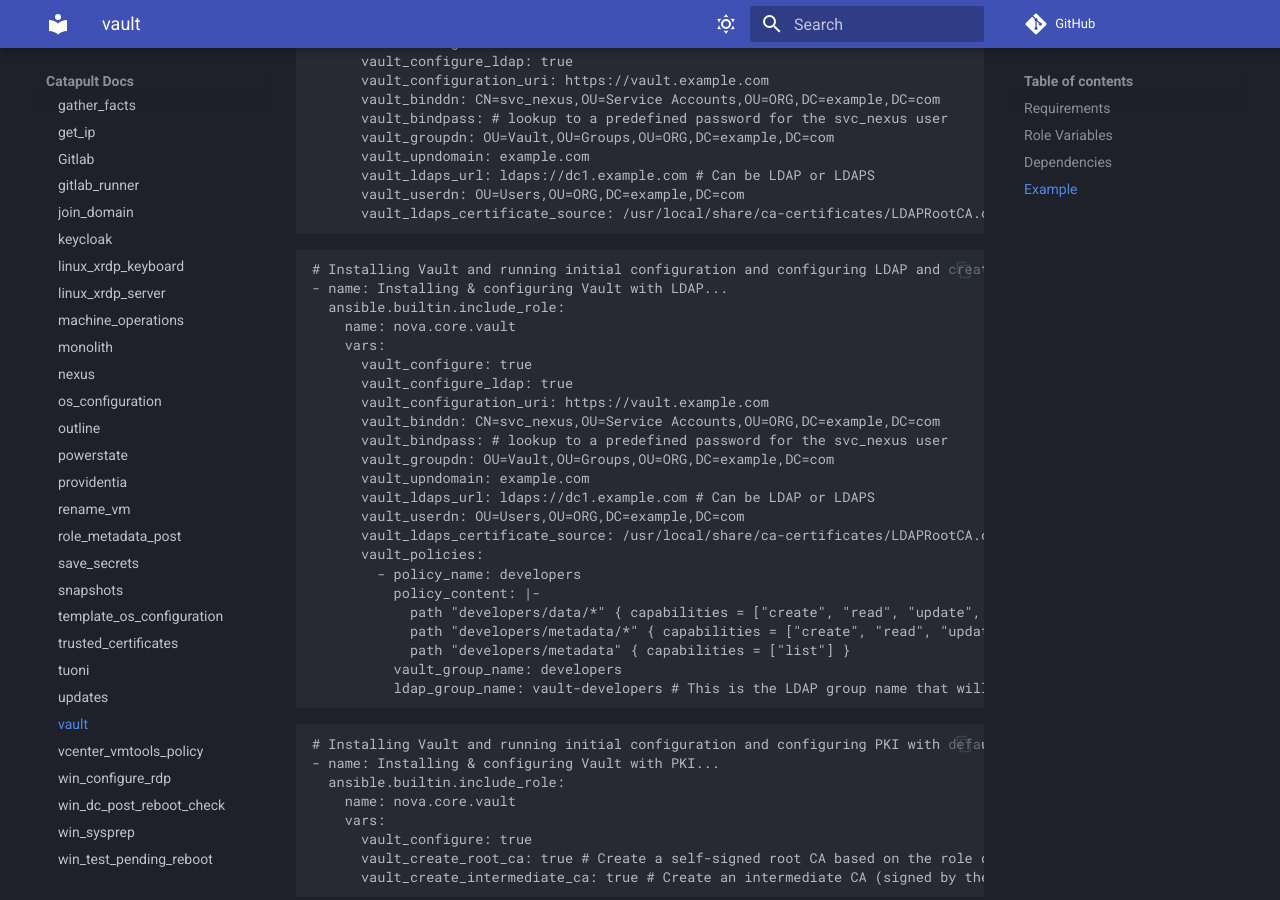
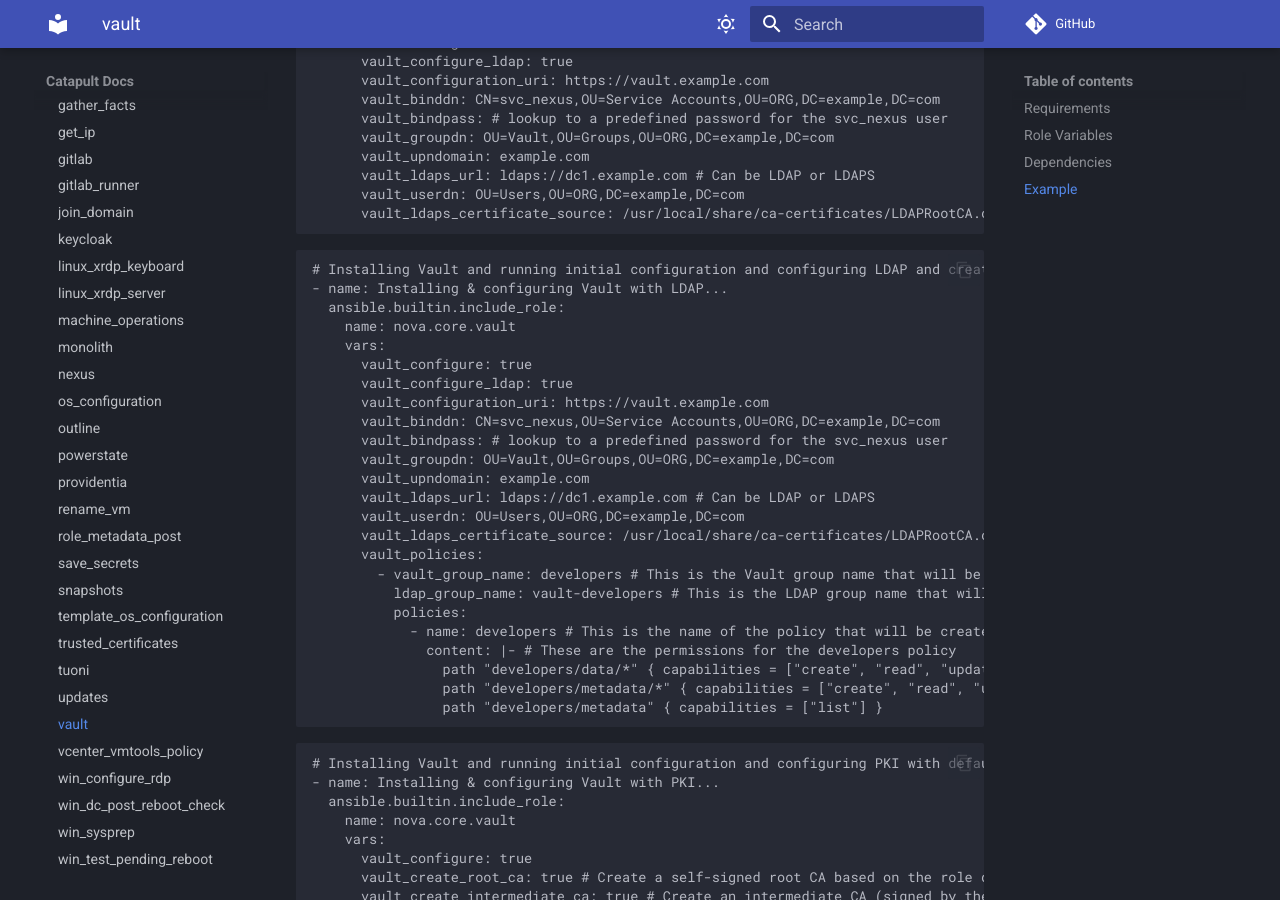
Before and after one commit to ClarifiedSecurity/catapult-docs, an MkDocs documentation site: the page built from docs/nova-core-collection/vault.md, in a window 1280 px wide and 900 px high, scrolled down 1236 px. Built offline with MkDocs 1.6.1 and Material for MkDocs 9.7.7, drawn with Linux system fonts in a browser that asks for light colours; plug-ins that fetch from the network failed and are left out; comment, search, counter and statistics services are not loaded.

Commit message:
CatapultBot update docs

````diff
--- a/docs/nova-core-collection/vault.md
+++ b/docs/nova-core-collection/vault.md
@@ -73,13 +73,14 @@ Refer to [defaults/main.yml](https://github.com/ClarifiedSecurity/nova.core/blob
       vault_userdn: OU=Users,OU=ORG,DC=example,DC=com
       vault_ldaps_certificate_source: /usr/local/share/ca-certificates/LDAPRootCA.crt # Path or URL to the LDAP server's root CA certificate
       vault_policies:
-        - policy_name: developers
-          policy_content: |-
-            path "developers/data/*" { capabilities = ["create", "read", "update", "patch", "delete", "list"] }
-            path "developers/metadata/*" { capabilities = ["create", "read", "update", "patch", "delete", "list"] }
-            path "developers/metadata" { capabilities = ["list"] }
-          vault_group_name: developers
+        - vault_group_name: developers # This is the Vault group name that will be created
           ldap_group_name: vault-developers # This is the LDAP group name that will be mapped to the Vault group for this policy
+          policies:
+            - name: developers # This is the name of the policy that will be created
+              content: |- # These are the permissions for the developers policy
+                path "developers/data/*" { capabilities = ["create", "read", "update", "patch", "delete", "list"] }
+                path "developers/metadata/*" { capabilities = ["create", "read", "update", "patch", "delete", "list"] }
+                path "developers/metadata" { capabilities = ["list"] }
 ```
 
 ```yaml
````
Also changed, not shown: docs/nova-core-collection/gitlab.md (+1 -1 lines), docs/nova-core-collection/keycloak.md (+6 -0 lines).
